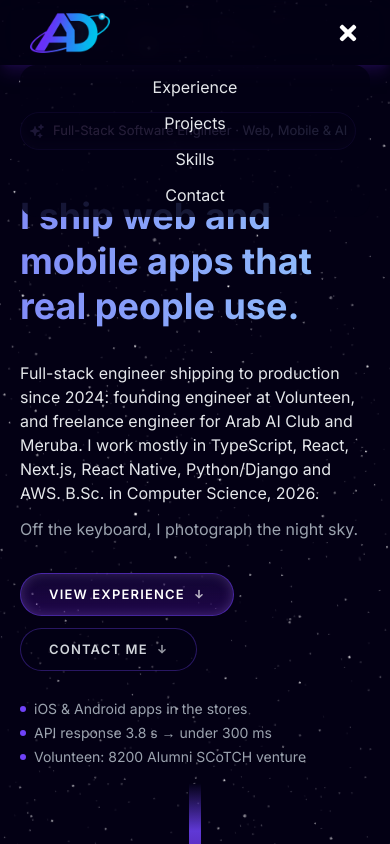
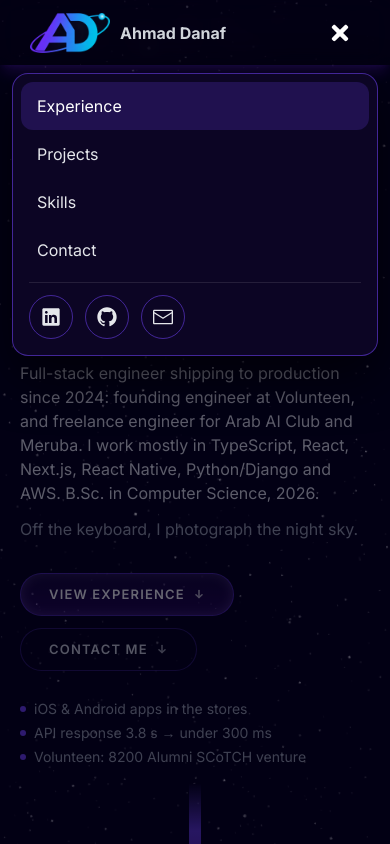
Before and after one commit to Ahmad-danaf/AhmadDanafPortfolio, a Next.js app: page / in a window 390 px wide. Both pictures are taken after a click on the button "Open menu". Shown: the top 844 px of the page. Built offline with nearby package versions, Linux system fonts and the light colour scheme; a web font is replaced by a local one.

Commit message:
feat: navbar marks the current section, link pill on desktop, solid phone menu with contact links and the name on phones

```diff
--- a/components/main/navbar.tsx
+++ b/components/main/navbar.tsx
@@ -2,13 +2,15 @@
 
 import Image from "next/image";
 import Link from "next/link";
-import { useState } from "react";
+import { useEffect, useState } from "react";
 import type { IconType } from "react-icons";
 import { FaBars, FaFilePdf, FaTimes } from "react-icons/fa";
-import { RxGithubLogo, RxLinkedinLogo } from "react-icons/rx";
+import { RxEnvelopeClosed, RxGithubLogo, RxLinkedinLogo } from "react-icons/rx";
 
-import { NAV_LINKS, SHOW_RESUME, SOCIALS } from "@/content/site";
+import { NAV_LINKS, SHOW_RESUME, SITE, SOCIALS } from "@/content/site";
 import type { Social } from "@/content/types";
+import { useActiveSection } from "@/lib/use-active-section";
+import { cn } from "@/lib/utils";
 
 const SOCIAL_ICONS: Record<Social["name"], IconType> = {
   LinkedIn: RxLinkedinLogo,
@@ -16,37 +18,76 @@ const SOCIAL_ICONS: Record<Social["name"], IconType> = {
   Resume: FaFilePdf,
 };
 
+const SOCIAL_LINKS = SOCIALS.filter(
+  ({ name }) => SHOW_RESUME || name !== "Resume",
+);
+const SECTION_IDS = NAV_LINKS.map((l) => l.link.slice(1));
+// The phone menu has no room for icons in the bar, so it lists them all.
+const MENU_CONTACTS = [
+  ...SOCIAL_LINKS.map(({ name, url }) => ({
+    name: name as string,
+    url,
+    Icon: SOCIAL_ICONS[name],
+  })),
+  { name: "Email", url: `mailto:${SITE.email}`, Icon: RxEnvelopeClosed },
+];
+
 export const Navbar = () => {
   const [isOpen, setIsOpen] = useState(false);
+  const active = useActiveSection(SECTION_IDS);
+  const isActive = (link: string) => link === `#${active}`;
+
+  useEffect(() => {
+    if (!isOpen) return;
+    const onKey = (e: KeyboardEvent) => e.key === "Escape" && setIsOpen(false);
+    window.addEventListener("keydown", onKey);
+    return () => window.removeEventListener("keydown", onKey);
+  }, [isOpen]);
 
   return (
+    <>
+      {/* Outside the bar: its backdrop blur would trap a fixed child inside it. */}
+      {isOpen && (
+        <div
+          aria-hidden="true"
+          onClick={() => setIsOpen(false)}
+          className="fixed inset-x-0 bottom-0 top-[65px] z-40 bg-[#030014]/60 md:hidden"
+        />
+      )}
       <div className="w-full h-[65px] fixed top-0 shadow-lg shadow-[#2A0E61]/50 bg-[#03001427] backdrop-blur-md z-50 px-5 md:px-10">
         <div className="relative w-full h-full flex items-center justify-between m-auto px-[10px]">
-        <Link href="#about-me" aria-label="Ahmad Danaf" className="flex items-center">
-          <Image src="/media/brand/logo-ad.png" alt="" width={80} height={40} draggable={false} className="h-10 w-20" />
-          <div className="font-bold ml-[10px] hidden md:block text-gray-300">Ahmad Danaf</div>
+          <Link
+            href="#about-me"
+            aria-label={SITE.name}
+            className="flex items-center"
+          >
+            <Image
+              src="/media/brand/logo-ad.png"
+              alt=""
+              width={80}
+              height={40}
+              draggable={false}
+              className="h-10 w-20"
+            />
+            <div
+              aria-hidden="true"
+              className="font-bold ml-[10px] text-gray-300"
+            >
+              {SITE.name}
+            </div>
           </Link>
 
-        <button
-          className="md:hidden text-white text-2xl"
-          aria-label={isOpen ? "Close menu" : "Open menu"}
-          aria-expanded={isOpen}
-          onClick={() => setIsOpen(!isOpen)}
-        >
-          {isOpen ? <FaTimes /> : <FaBars />}
-        </button>
-
-        <nav
-          aria-label="Primary"
-          className={`${isOpen ? "flex" : "hidden"} absolute left-0 top-[65px] w-full md:static md:flex md:w-[500px] h-auto md:h-full items-center justify-between md:mr-20`}
-        >
-          <div className="flex flex-col md:flex-row items-center justify-between gap-3 md:gap-0 w-full h-auto bg-[rgba(3,0,20,0.85)] md:bg-[rgba(3,0,20,0.37)] px-[20px] py-[10px] rounded-2xl md:rounded-full text-gray-200">
+          <nav aria-label="Primary" className="hidden md:block md:mr-20">
+            <div className="flex items-center gap-1 rounded-full border border-[#7042f88b] bg-white/[0.03] p-1.5 shadow-[inset_0_-7px_11px_#a48fff1f]">
               {NAV_LINKS.map((link) => (
                 <Link
                   key={link.title}
                   href={link.link}
-                onClick={() => setIsOpen(false)}
-                className="cursor-pointer hover:text-[rgb(112,66,248)] transition"
+                  aria-current={isActive(link.link) ? "true" : undefined}
+                  className={cn(
+                    "rounded-full px-4 py-1.5 text-gray-200 transition-colors hover:text-white",
+                    isActive(link.link) && "bg-[#7042f8]/25 text-white",
+                  )}
                 >
                   {link.title}
                 </Link>
@@ -54,17 +95,73 @@ export const Navbar = () => {
             </div>
           </nav>
 
-        <div className="hidden sm:flex gap-5">
-          {SOCIALS.filter(({ name }) => SHOW_RESUME || name !== "Resume").map(({ name, url }) => {
+          <div className="hidden md:flex gap-5">
+            {SOCIAL_LINKS.map(({ name, url }) => {
               const Icon = SOCIAL_ICONS[name];
               return (
-              <Link href={url} target="_blank" rel="noreferrer noopener" aria-label={name} key={name}>
+                <Link
+                  href={url}
+                  target="_blank"
+                  rel="noreferrer noopener"
+                  aria-label={name}
+                  key={name}
+                >
                   <Icon className="h-6 w-6 text-white" />
                 </Link>
               );
             })}
           </div>
+
+          <button
+            className="md:hidden flex h-10 w-10 items-center justify-center text-white text-2xl"
+            aria-label={isOpen ? "Close menu" : "Open menu"}
+            aria-expanded={isOpen}
+            aria-controls="mobile-menu"
+            onClick={() => setIsOpen(!isOpen)}
+          >
+            {isOpen ? <FaTimes /> : <FaBars />}
+          </button>
+        </div>
+
+        {isOpen && (
+          <div
+            id="mobile-menu"
+            className="absolute left-3 right-3 top-[73px] rounded-2xl border border-[#7042f88b] bg-[#0c0524] p-2 shadow-[0_20px_50px_rgba(0,0,0,0.6)] md:hidden"
+          >
+            <nav aria-label="Menu" className="flex flex-col">
+              {NAV_LINKS.map((link) => (
+                <Link
+                  key={link.title}
+                  href={link.link}
+                  onClick={() => setIsOpen(false)}
+                  aria-current={isActive(link.link) ? "true" : undefined}
+                  className={cn(
+                    "flex min-h-[48px] items-center rounded-xl px-4 text-base text-gray-200 hover:bg-white/5",
+                    isActive(link.link) && "bg-[#7042f8]/20 text-white",
+                  )}
+                >
+                  {link.title}
+                </Link>
+              ))}
+            </nav>
+            <div className="mx-2 my-2 h-px bg-white/10" />
+            <div className="flex gap-3 px-2 pb-2 pt-1">
+              {MENU_CONTACTS.map(({ name, url, Icon }) => (
+                <a
+                  key={name}
+                  href={url}
+                  aria-label={name}
+                  target={url.startsWith("http") ? "_blank" : undefined}
+                  rel="noreferrer noopener"
+                  className="flex h-11 w-11 items-center justify-center rounded-full border border-[#7042f88b] text-gray-200 transition hover:border-[#b49bff] hover:text-white"
+                >
+                  <Icon className="h-5 w-5" />
+                </a>
+              ))}
             </div>
           </div>
+        )}
+      </div>
+    </>
   );
 };
--- /dev/null
+++ b/lib/use-active-section.ts
@@ -0,0 +1,30 @@
+"use client";
+
+import { useEffect, useState } from "react";
+
+// The id of the section crossing a thin band just above the middle of the
+// viewport, or null (e.g. in the hero). Null on the server and first render.
+export function useActiveSection(ids: readonly string[]): string | null {
+  const [active, setActive] = useState<string | null>(null);
+
+  useEffect(() => {
+    const inBand = new Set<string>();
+    const observer = new IntersectionObserver(
+      (entries) => {
+        for (const e of entries) {
+          if (e.isIntersecting) inBand.add(e.target.id);
+          else inBand.delete(e.target.id);
+        }
+        setActive(ids.find((id) => inBand.has(id)) ?? null);
+      },
+      { rootMargin: "-40% 0px -55% 0px" },
+    );
+    for (const id of ids) {
+      const el = document.getElementById(id);
+      if (el) observer.observe(el);
+    }
+    return () => observer.disconnect();
+  }, [ids]);
+
+  return active;
+}
```
Also changed, not shown: 1 other file (tests, documents, lock files or other folders). Lines whose indentation alone changed are shown as unchanged.
